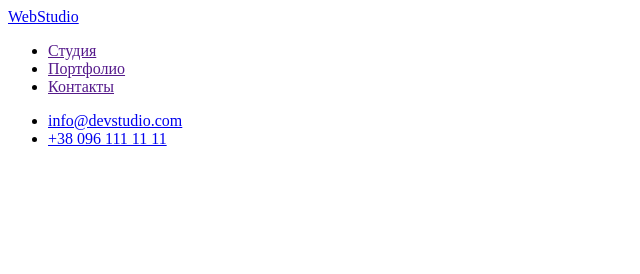
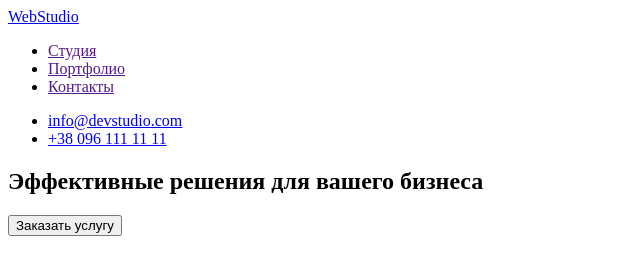
Before and after one commit to olhazamlynska/goit-markup-hw-01, a plain HTML site: page index.html in a window 1280 px wide. Shown: the whole page, without its empty margins (0-640 px from the left). Drawn offline with Linux system fonts and the light colour scheme.

Commit message:
Update section Hero

```diff
--- a/index.html
+++ b/index.html
@@ -22,7 +22,13 @@
         <li><a href="tel:+380961111111">+38 096 111 11 11</a></li>
       </ul>
     </header>
-    <main></main>
+    <main>
+      <!--Герой-->
+      <section>
+        <h1>Эффективные решения для вашего бизнеса</h1>
+        <button type="button">Заказать услугу</button>
+      </section>
+    </main>
     <footer></footer>
   </body>
 </html>
```
